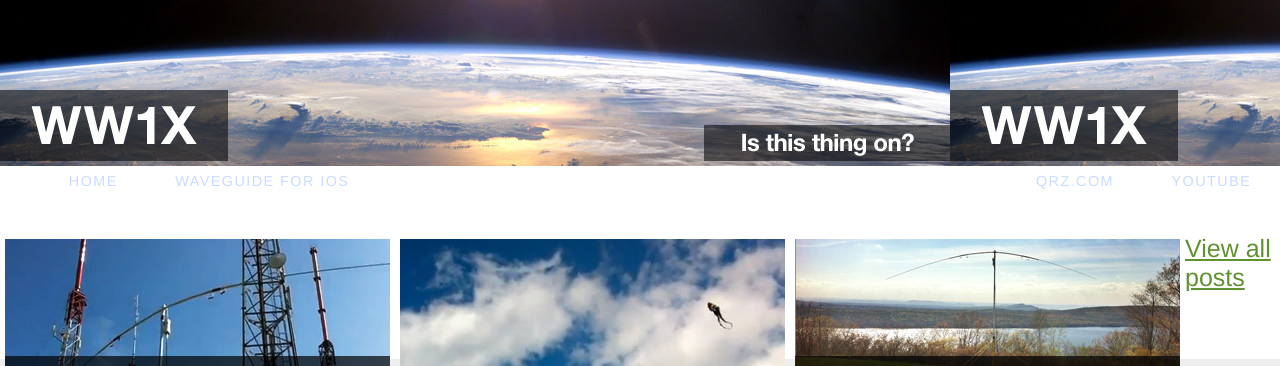
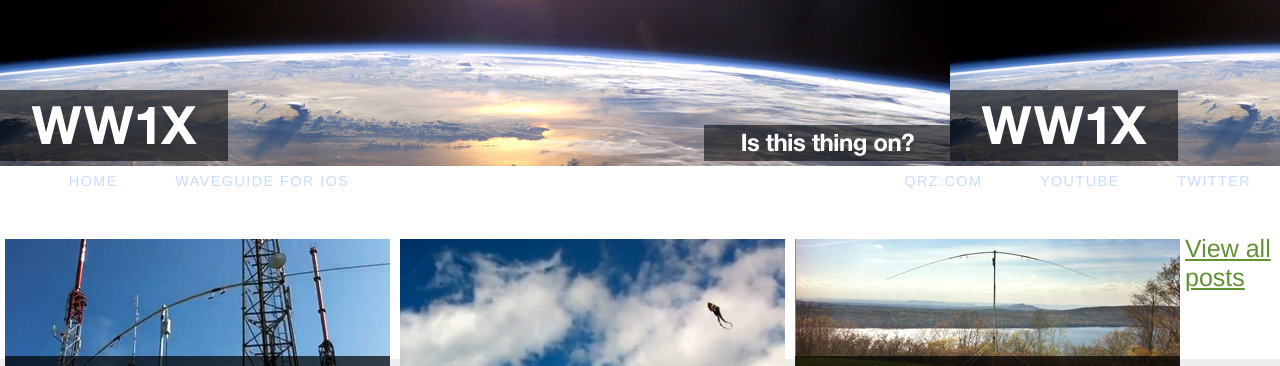
Before and after one commit to schrockwell/ww1x.com, a Jekyll site: the page built from index.html, in a window 1280 px wide. Shown: the top 366 px of the page. Built offline with Jekyll 4.4.1, drawn with Linux system fonts in a browser that asks for light colours; nearby versions of some CDN libraries; comment, search, counter and statistics services are not loaded.

Commit message:
Added twitter link to nav

```diff
--- a/_layouts/main.html
+++ b/_layouts/main.html
@@ -32,6 +32,7 @@
 			<div style="float:right">
 				<li><a href="http://qrz.com/db/KB1NTY">QRZ.com</a></li>
 				<li><a href="http://www.youtube.com/playlist?list=PL1A7BB56F52CF7701">YouTube</a></li>
+				<li><a href="http://twitter.com/schrockwell/">Twitter</a></li>
 			</div>
 		</ul>
 
```
Also changed, not shown: 12 other files.
